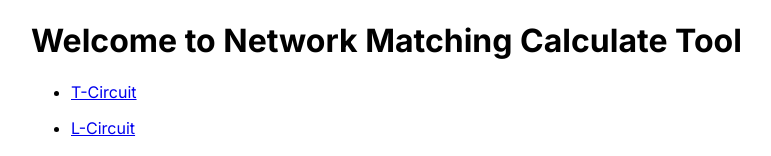
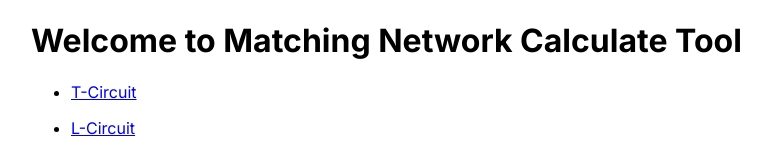
Before and after one commit to moenguyenx/network_matching_tool, a Next.js app: page / in a window 1280 px wide. Shown: the top 156 px of the page, without its empty margins (73-844 px from the left). Built offline with nearby package versions, Linux system fonts and the light colour scheme.

Commit message:
minor fix

```diff
--- a/app/layout.jsx
+++ b/app/layout.jsx
@@ -3,8 +3,8 @@ import { Inter } from "next/font/google";
 const inter = Inter({ subsets: ["latin"] });
 
 export const metadata = {
-  title: "Create Next App",
-  description: "Generated by create next app",
+  title: "Matching Network Tool",
+  description: "Executed by Nguyen Quang Minh - 20214010",
 };
 
 export default function RootLayout({ children }) {
--- a/app/page.jsx
+++ b/app/page.jsx
@@ -4,7 +4,7 @@ export default function Home() {
   return (
     <main>
       <div style={{marginLeft: "6rem"}}>
-        <h1>Welcome to Network Matching Calculate Tool</h1>
+        <h1>Welcome to Matching Network Calculate Tool</h1>
           <Links />
       </div>
     </main>
```
